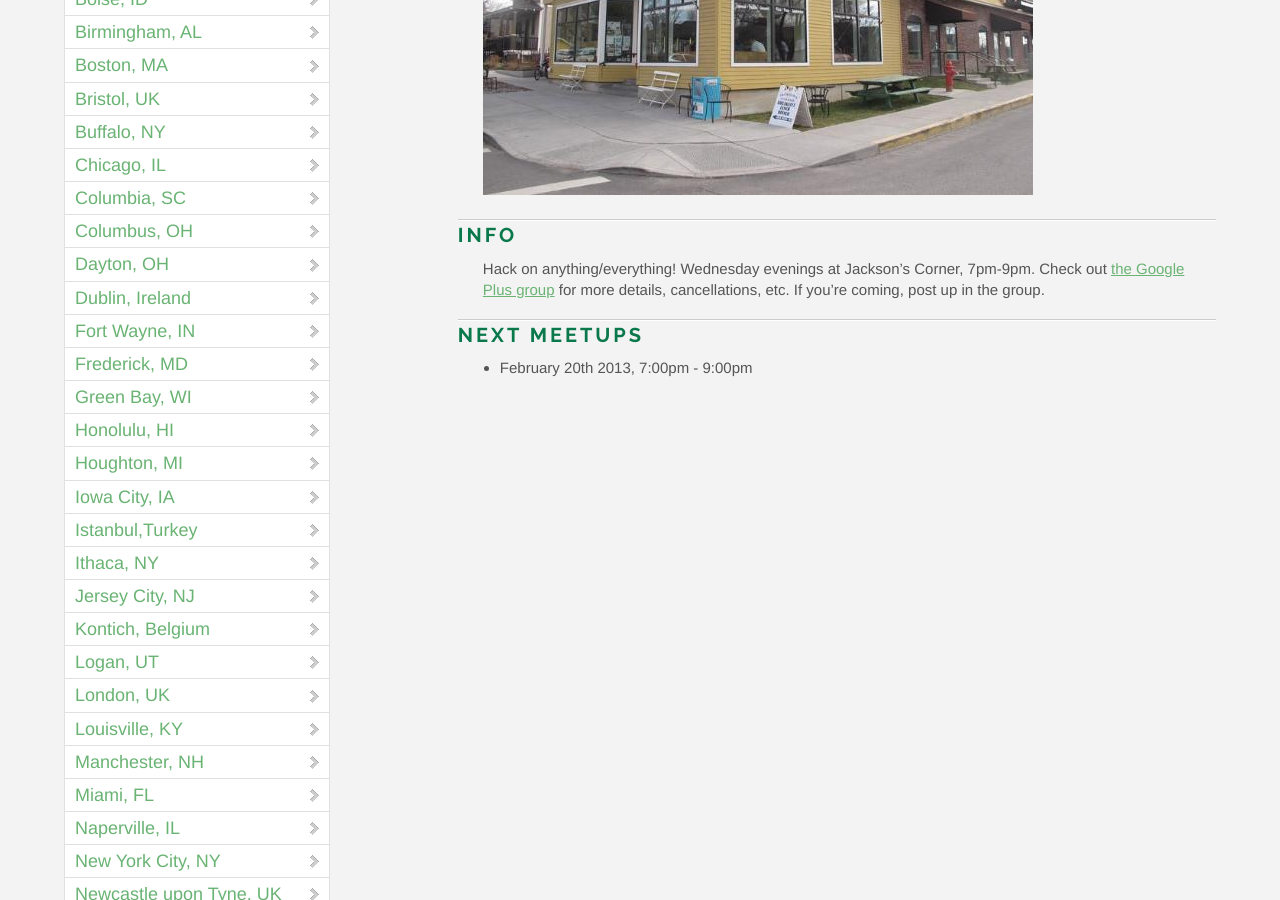
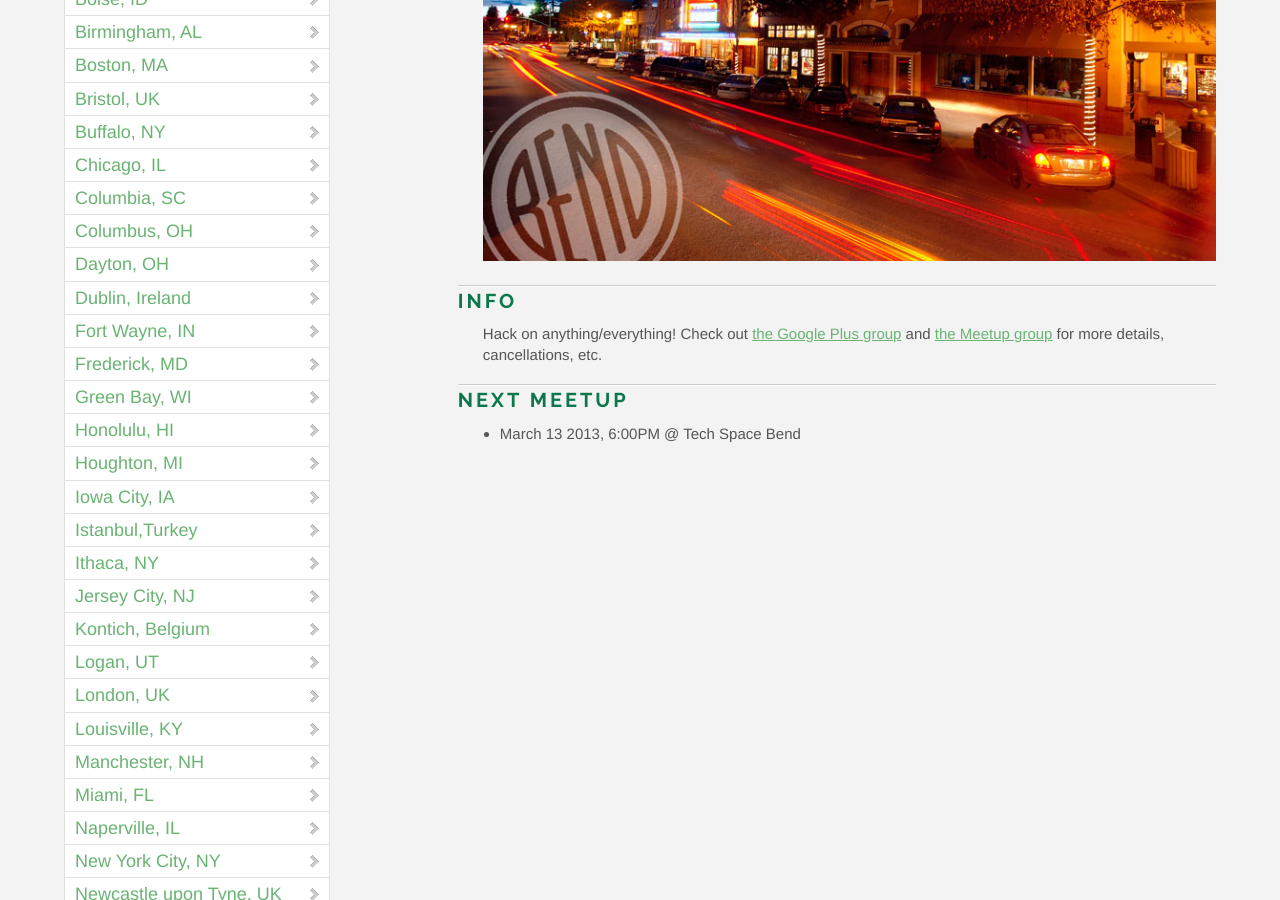
Before and after one commit to OpenHack/openhack.github.com, a Jekyll site: the page built from bend/index.markdown, in a window 1280 px wide and 900 px high, scrolled down 432 px. Built offline with Jekyll 4.4.1, drawn with Linux system fonts in a browser that asks for light colours; nearby versions of some CDN libraries; Markdown is read by kramdown in place of the engine named in the settings; comment, search, counter and statistics services are not loaded.

Commit message:
update Bend

```diff
--- a/bend/index.markdown
+++ b/bend/index.markdown
@@ -5,13 +5,15 @@ title: OpenHack - Bend, OR
 
 ## Bend, OR
 
-![Photo of your meetup or city!](/bend/jacksons-corner.jpg)
+![Photo of your meetup or city!](/bend/downtown-bend-oregon.jpg)
 
 ### Info
 
-Hack on anything/everything! Wednesday evenings at Jackson's Corner, 7pm-9pm. Check out [the Google Plus group](https://plus.google.com/communities/101259262590578399151)
-for more details, cancellations, etc. If you're coming, post up in the group.
+Hack on anything/everything!
+Check out [the Google Plus
+group](https://plus.google.com/communities/101259262590578399151) and
+[the Meetup group](http://www.meetup.com/hack-night-bend) for more details, cancellations, etc.
 
-### Next meetups
+### Next meetup
 
-* February 20th 2013, 7:00pm - 9:00pm
+* March 13 2013, 6:00PM @ Tech Space Bend
```
Also changed, not shown: bend/downtown-bend-oregon.jpg (added), bend/jacksons-corner.jpg (deleted).
